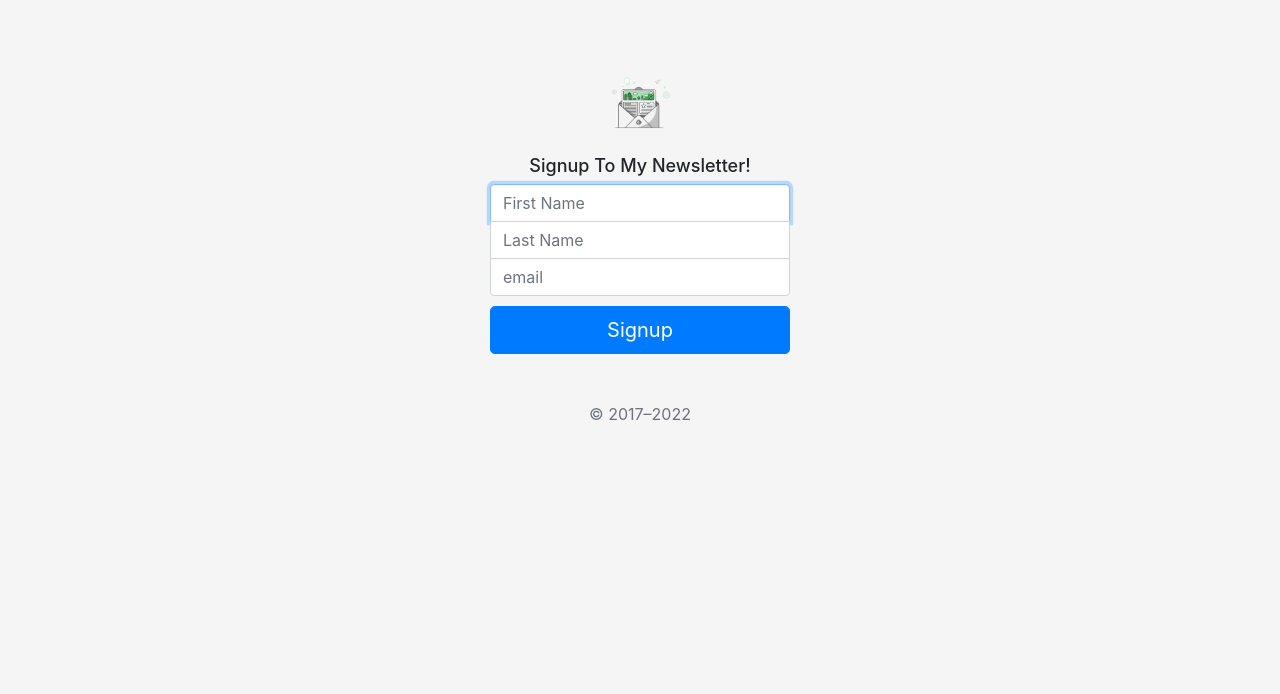
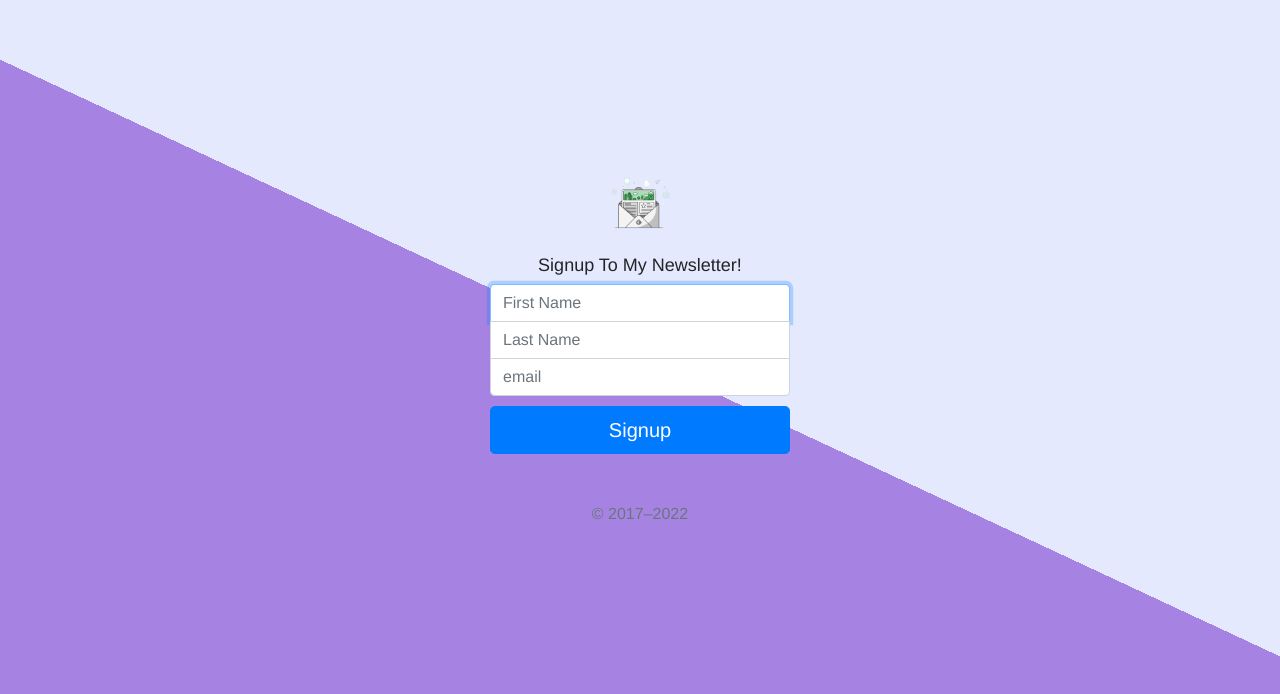
Before and after one commit to harisshafiq934/NewsLetter, a website: page signup.html in a window 1280 px wide. Shown: the part 142-836 px from the top of the page. Before the commit the page ends 800 px from the top, so only its background shows below. Drawn offline with nearby package versions, Linux system fonts and the light colour scheme.

Commit message:
first commit

```diff
--- a/public/css/style.css
+++ b/public/css/style.css
@@ -1,6 +1,10 @@
 html,
 body {
   height: 100%;
+  background-color: #E4E9FD;
+  background-image: -webkit-linear-gradient(65deg, #A683E3 50%, #E4E9FD 50%);
+  min-height: 1000px;
+  font-family: 'helvetica neue';
 }
 
 body {
```
Also changed, not shown: app.js (+0 -11 lines), 8667875e-577f-4df0-9cec-1bf85cc14c6e.jpeg (added), 1 other file.
